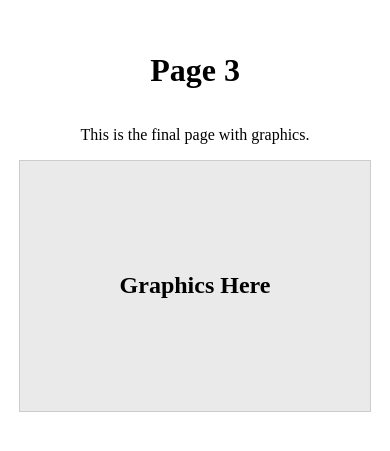
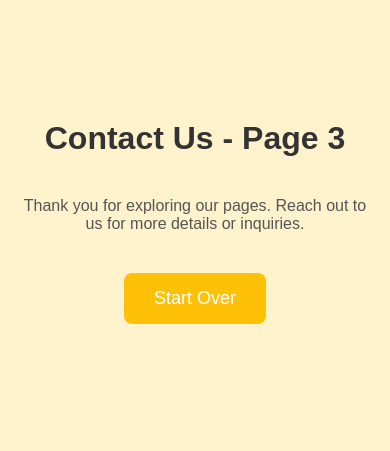
Before and after one commit to sksahu01/AngioSense-test-website, a plain HTML site: page page3.html in a window 390 px wide. Shown: the part 221-672 px from the top of the page. Drawn offline with Linux system fonts and the light colour scheme.

Commit message:
changed pages

```diff
--- a/page3.html
+++ b/page3.html
@@ -3,7 +3,7 @@
 <head>
     <meta charset="UTF-8">
     <meta name="viewport" content="width=device-width, initial-scale=1.0">
-    <title>Page 3</title>
+    <title>Contact Us - Page 3</title>
     <style>
         body {
             display: flex;
@@ -13,33 +13,37 @@
             padding: 20px;
             margin: 0;
             height: 100vh;
+            font-family: Arial, sans-serif;
+            background-color: #fff3cd;
         }
-        h1, p {
+        h1 {
+            margin-bottom: 20px;
+            color: #333;
+        }
+        p {
             text-align: center;
+            margin: 20px 0;
+            color: #555;
         }
-        .graphics {
-            width: 100%;
-            max-width: 500px;
-            height: 300px;
-            background-color: #eaeaea;
-            display: flex;
-            align-items: center;
-            justify-content: center;
-            border: 1px solid #ccc;
+        .button {
+            padding: 15px 30px;
+            margin: 20px 0;
+            font-size: 18px;
+            background-color: #ffc107;
+            color: white;
+            border: none;
+            border-radius: 8px;
+            cursor: pointer;
+            transition: background-color 0.3s;
         }
-        @media (max-width: 600px) {
-            .graphics {
-                height: 250px;
-            }
+        .button:hover {
+            background-color: #e0a800;
         }
     </style>
 </head>
 <body>
-    <h1>Page 3</h1>
-    <p>This is the final page with graphics.</p>
-    <div class="graphics">
-        <!-- Placeholder for graphics -->
-        <h2>Graphics Here</h2>
-    </div>
+    <h1>Contact Us - Page 3</h1>
+    <p>Thank you for exploring our pages. Reach out to us for more details or inquiries.</p>
+    <button class="button" onclick="window.location.href='index.html'">Start Over</button>
 </body>
 </html>
```
Also changed, not shown: index.html (+22 -30 lines), page2.html (+23 -23 lines).
